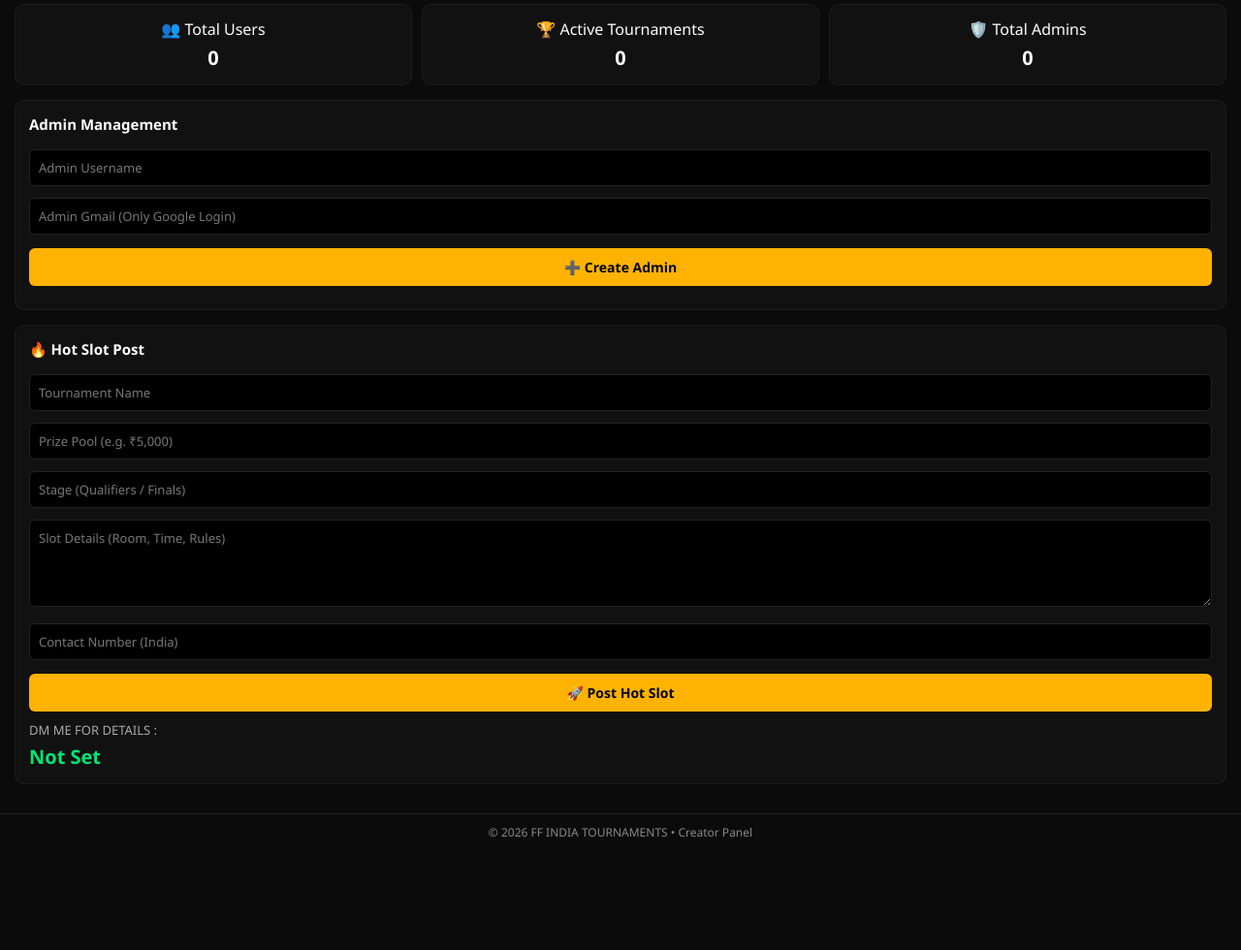
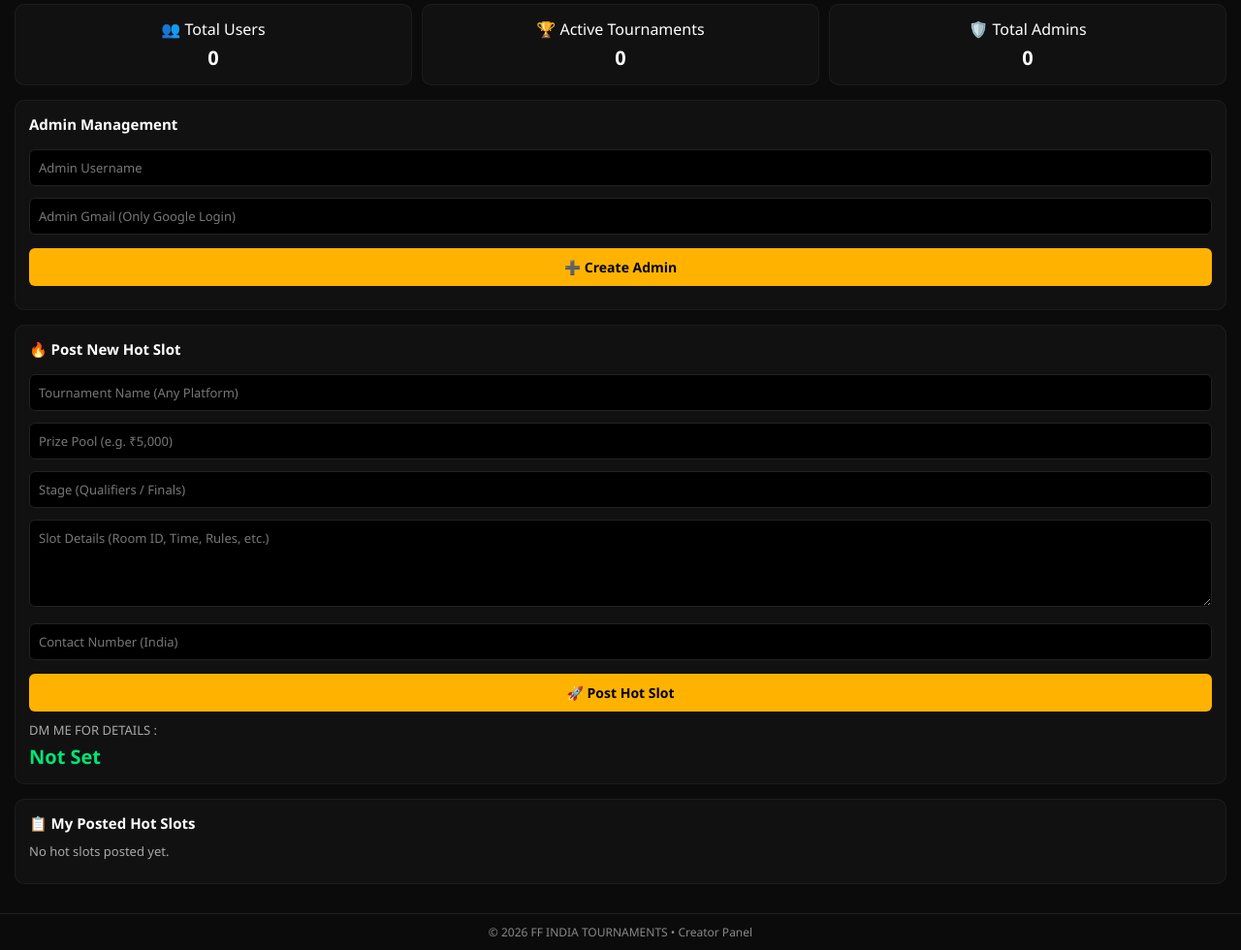
Before and after one commit to usercreator005/ff-india-tournaments, a plain HTML site: page creator.html in a window 1280 px wide. Shown: the part 66-1046 px from the top of the page at 97% size. Before the commit the page ends 943 px from the top, so only its background shows below. Drawn offline with Linux system fonts and the light colour scheme; no server answers.

Commit message:
Update creator.html

```diff
--- a/creator.html
+++ b/creator.html
@@ -72,12 +72,12 @@
 
   <!-- ===== HOT SLOT POST ===== -->
   <section class="card full">
-    <h3>🔥 Hot Slot Post</h3>
+    <h3>🔥 Post New Hot Slot</h3>
 
     <input
       type="text"
       id="slotTournament"
-      placeholder="Tournament Name"
+      placeholder="Tournament Name (Any Platform)"
     />
 
     <input
@@ -94,7 +94,7 @@
 
     <textarea
       id="slotDetails"
-      placeholder="Slot Details (Room, Time, Rules)"
+      placeholder="Slot Details (Room ID, Time, Rules, etc.)"
     ></textarea>
 
     <input
@@ -112,6 +112,30 @@
     </p>
   </section>
 
+  <!-- ===== MANAGE HOT SLOTS ===== -->
+  <section class="card full">
+    <h3>📋 My Posted Hot Slots</h3>
+
+    <div id="hotSlotEmpty" class="dm-text">
+      No hot slots posted yet.
+    </div>
+
+    <ul class="admin-list" id="hotSlotList">
+      <!--
+        Dynamic Hot Slots List
+        Example (JS will render):
+        <li>
+          <strong>₹5,000 Finals</strong><br>
+          Stage: Finals<br>
+          Contact: 9XXXXXXXXX
+          <div class="slot-actions">
+            ✏️ Edit | ❌ Delete
+          </div>
+        </li>
+      -->
+    </ul>
+  </section>
+
 </main>
 
 <!-- ================= FOOTER ================= -->
@@ -120,10 +144,7 @@
 </footer>
 
 <!-- ================= SCRIPTS ================= -->
-<!-- Firebase Core -->
 <script type="module" src="js/firebase.js"></script>
-
-<!-- Creator Logic -->
 <script type="module" src="js/creator.js"></script>
 
 </body>
```
